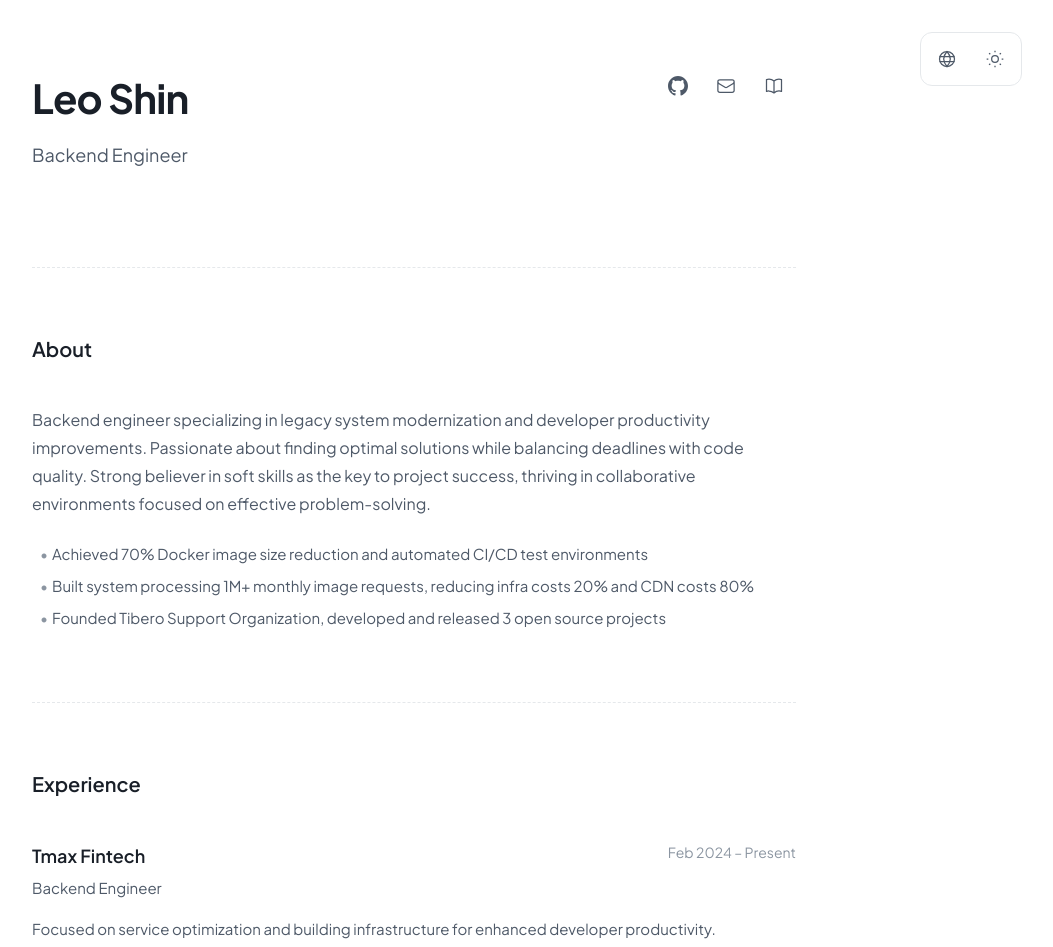
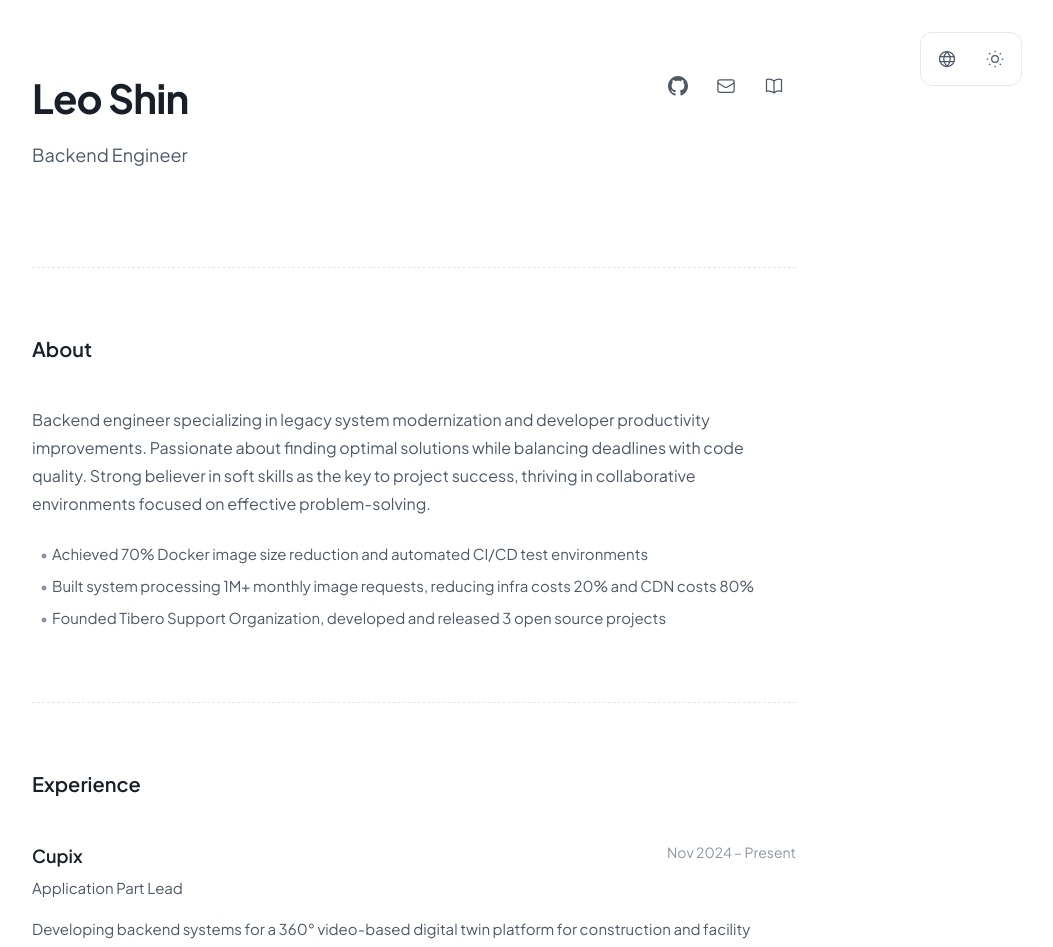
Before and after one commit to w-seok/w-seok.github.io, a SvelteKit app: page / in a window 1280 px wide. Shown: the top 947 px of the page, without its empty margins (226-1279 px from the left). Built offline with nearby package versions, Linux system fonts and the light colour scheme; a web font is replaced by a local one.

Commit message:
feat(resume): add Cupix experience, update Tmax period, fix footer copyright

```diff
--- a/src/lib/i18n/en.json
+++ b/src/lib/i18n/en.json
@@ -32,9 +32,16 @@
 		},
 		"experience": [
 			{
+				"company": "Cupix",
+				"position": "Application Part Lead",
+				"period": "Nov 2024 – Present",
+				"description": "Developing backend systems for a 360° video-based digital twin platform for construction and facility management.",
+				"achievements": []
+			},
+			{
 				"company": "Tmax Fintech",
 				"position": "Backend Engineer",
-				"period": "Feb 2024 – Present",
+				"period": "Feb 2024 – Oct 2024",
 				"description": "Focused on service optimization and building infrastructure for enhanced developer productivity.",
 				"achievements": [
 					{
--- a/src/lib/i18n/es.json
+++ b/src/lib/i18n/es.json
@@ -32,9 +32,16 @@
 		},
 		"experience": [
 			{
+				"company": "Cupix",
+				"position": "Application Part Lead",
+				"period": "Nov 2024 – Actualidad",
+				"description": "Desarrollo de sistemas backend para plataforma de gemelo digital basada en video 360° para construcción y gestión de instalaciones.",
+				"achievements": []
+			},
+			{
 				"company": "Tmax Fintech",
 				"position": "Ingeniero Backend",
-				"period": "Feb 2024 – Actualidad",
+				"period": "Feb 2024 – Oct 2024",
 				"description": "Enfocado en optimización de servicios y construcción de infraestructura para mejorar la productividad del desarrollador.",
 				"achievements": [
 					{
--- a/src/lib/i18n/ko.json
+++ b/src/lib/i18n/ko.json
@@ -32,10 +32,17 @@
 		},
 		"experience": [
 			{
+				"company": "Cupix",
+				"position": "Application Part Lead",
+				"period": "2024.11 ~ 현재",
+				"description": "360° 영상 기반 디지털 트윈 플랫폼의 백엔드 개발을 담당합니다.",
+				"achievements": []
+			},
+			{
 				"company": "Tmax Fintech",
 				"position": "Backend Engineer",
-				"period": "2024.02 ~ 현재",
-				"description": "서비스 최적화 및 개발 생산성 향상을 위한 환경 구축에 주력합니다.",
+				"period": "2024.02 ~ 2024.10",
+				"description": "서비스 최적화 및 개발 생산성 향상을 위한 환경 구축에 주력했습니다.",
 				"achievements": [
 					{
 						"title": "Tibero 데이터베이스 개발 환경 개선 및 오픈소스 생태계 기여",
--- a/src/routes/+page.svelte
+++ b/src/routes/+page.svelte
@@ -518,7 +518,7 @@
 	<!-- 푸터 -->
 	<footer class="page-footer no-print">
 		<div class="section-container">
-			<p class="footer-text">&copy; {new Date().getFullYear()} {getName($locale)}</p>
+			<p class="footer-text">&copy; {new Date().getFullYear()} Wonseok Shin. All rights reserved.</p>
 		</div>
 	</footer>
 </div>
```
